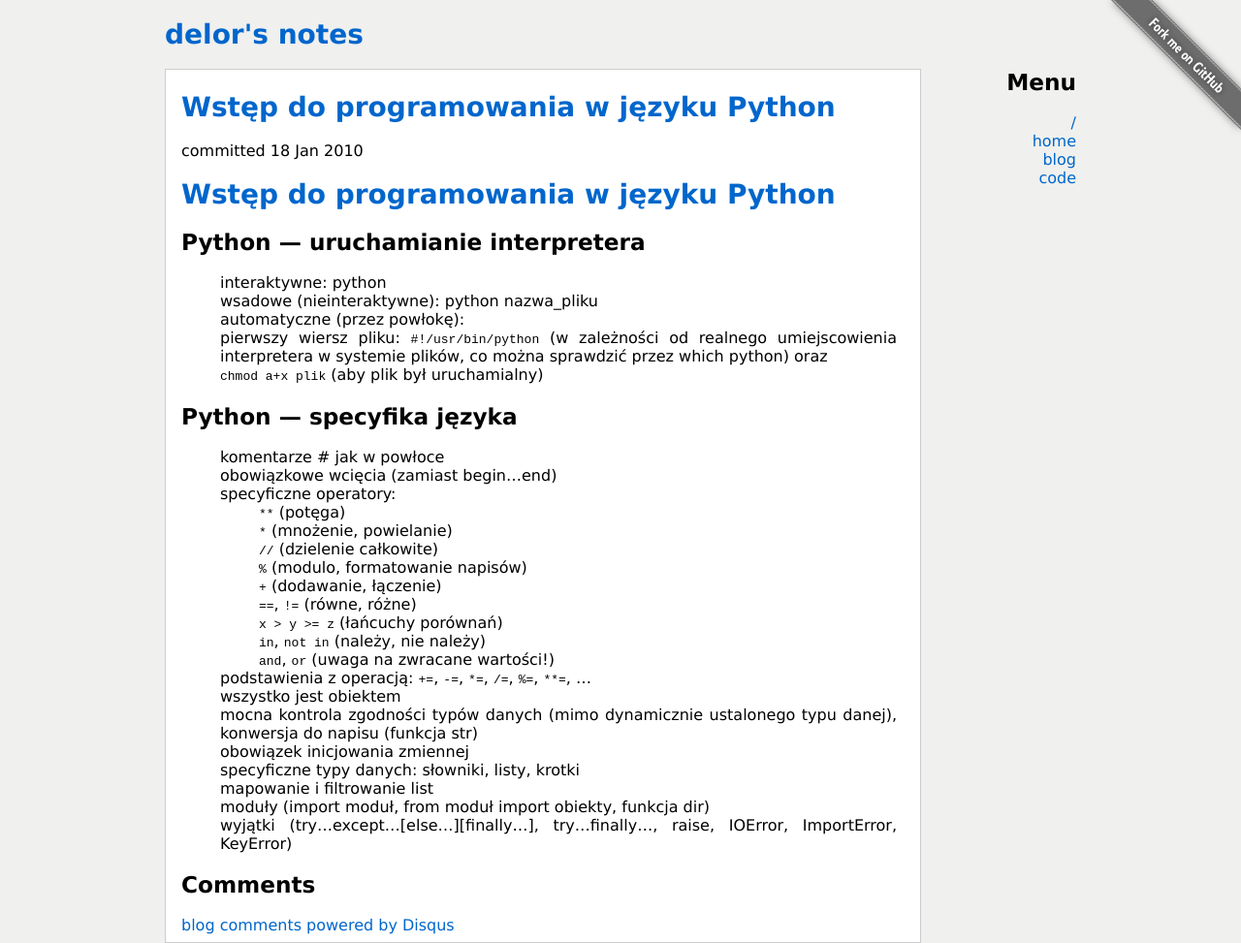
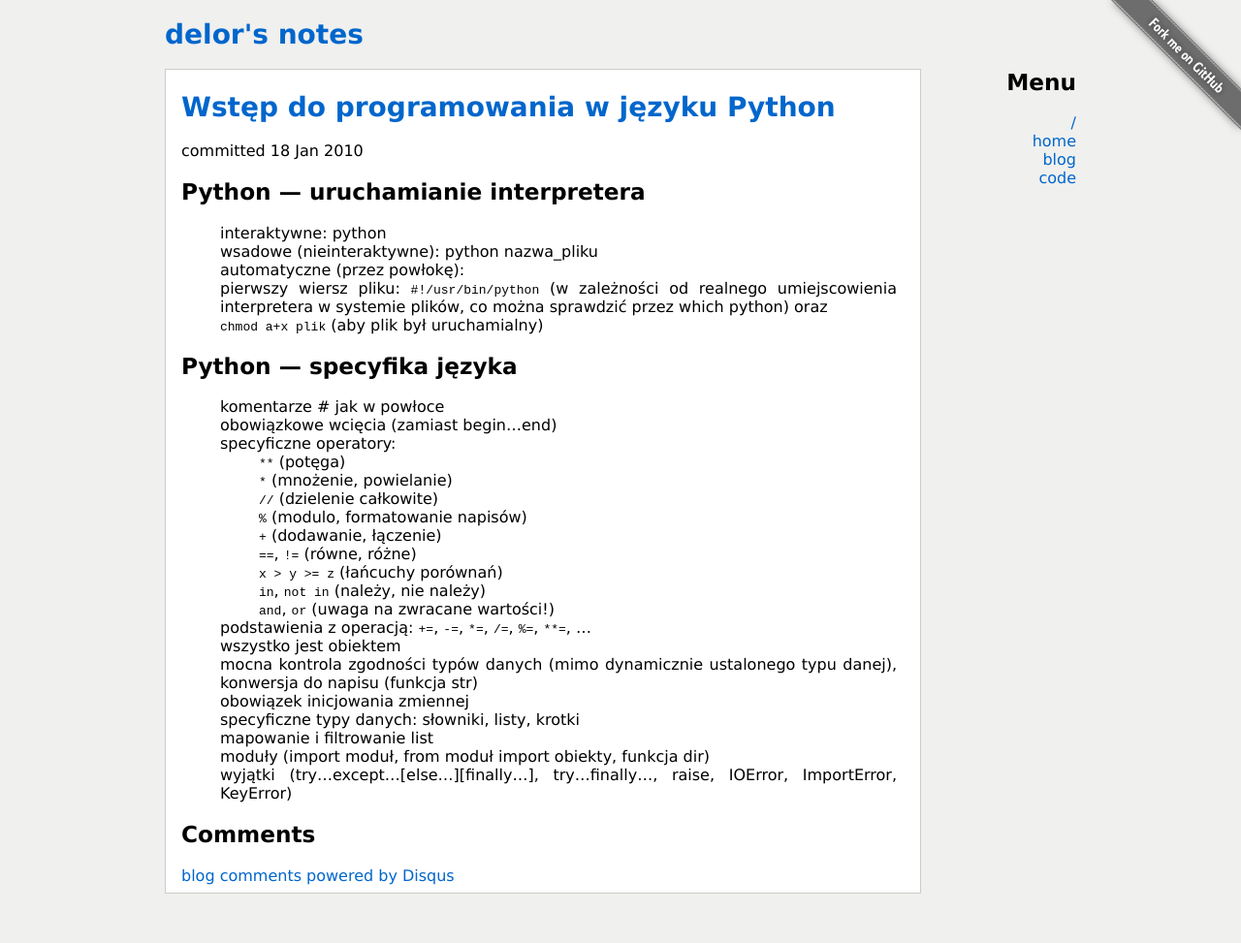
Before and after one commit to delor/delor.github.com, a Jekyll site: the page built from _posts/2010-01-18-wstep-do-programowania-w-jezyku-python.markdown, in a window 1280 px wide. Shown: the whole page at 97% size. Built offline with Jekyll 4.4.1, drawn with Linux system fonts in a browser that asks for light colours; Markdown is read by kramdown in place of the engine named in the settings; comment, search, counter and statistics services are not loaded; after the commit the page ends 922 px from its top, so only the background shows below that.

Commit message:
content change to match post layout

```diff
--- a/_posts/2010-01-18-wstep-do-programowania-w-jezyku-python.markdown
+++ b/_posts/2010-01-18-wstep-do-programowania-w-jezyku-python.markdown
@@ -2,8 +2,6 @@
 layout: post
 title: Wstęp do programowania w języku Python
 ---
-# [{{ page.title }}]({{ page.url }} "{{ page.title }}") #
-
 ## Python — uruchamianie interpretera ##
 
 *   interaktywne: python
```
